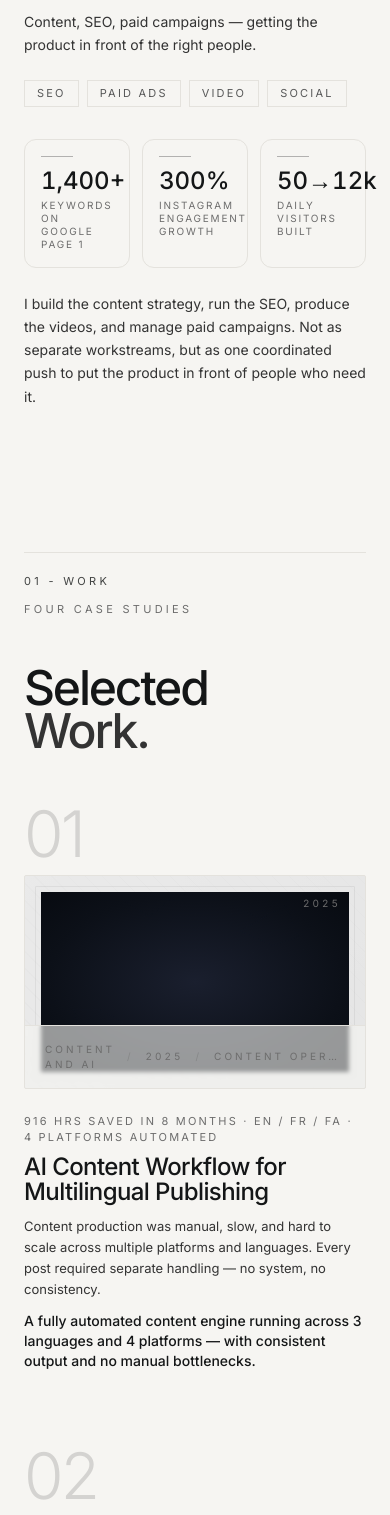
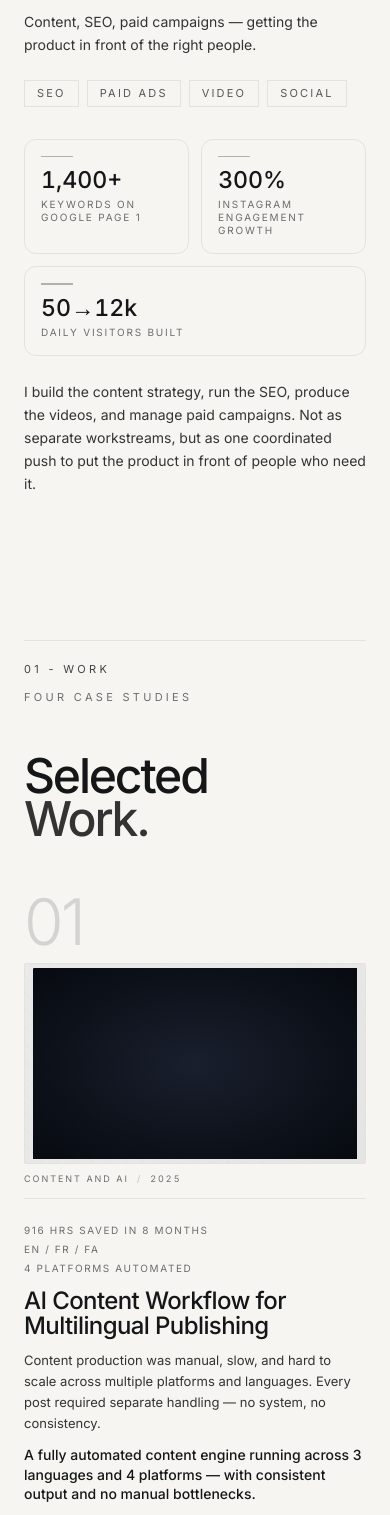
Before and after one commit to salehakbari/my-portfolio, a Next.js app: page / in a window 390 px wide. Shown: the part 1520-3035 px from the top of the page. Built offline with nearby package versions, Linux system fonts and the light colour scheme.

Commit message:
Initial commit

```diff
--- a/components/Hero.tsx
+++ b/components/Hero.tsx
@@ -14,7 +14,6 @@ import { FallingPattern } from "@/components/ui/falling-pattern";
 const EYEBROW = "Content · Growth · Systems";
 const IDENTITY_NOTE =
   "From strategy to execution — I build the content, run the campaigns, and automate the workflows that make marketing teams do more with less.";
-const WORK_STYLE = "";
 
 export default function Hero() {
   return (
@@ -92,9 +91,6 @@ function DesktopHero() {
             </motion.h1>
             <p className="mt-7 text-[clamp(1rem,1.65vw,1.28rem)] text-graphite leading-[1.5] max-w-[34ch]">
               {IDENTITY_NOTE}
-            </p>
-            <p className="mt-4 text-[15px] text-graphite leading-[1.65] max-w-[54ch]">
-              {WORK_STYLE}
             </p>
             <div className="mt-8 flex items-center gap-4">
               <a
@@ -219,9 +215,6 @@ function MobileHero() {
             <p className="mt-7 text-[1.02rem] text-graphite leading-[1.55] max-w-[34ch]">
               {IDENTITY_NOTE}
             </p>
-            <p className="mt-4 text-[15px] text-graphite leading-[1.65] max-w-[54ch]">
-              {WORK_STYLE}
-            </p>
             <div className="mt-8 flex items-center gap-4">
               <a
                 href="#work"
--- a/components/HowIWork.tsx
+++ b/components/HowIWork.tsx
@@ -320,14 +320,17 @@ function MobileStages({
               ))}
             </div>
 
-            <div className="grid grid-cols-3 gap-3 mb-6">
-              {activeStage.metrics.map((metric) => (
+            <div className="grid grid-cols-2 gap-3 mb-6">
+              {activeStage.metrics.map((metric, i) => (
                 <div
                   key={metric.label}
-                  className="border border-line rounded-xl bg-canvas px-4 py-4"
+                  className={[
+                    "min-w-0 border border-line rounded-xl bg-canvas px-4 py-4",
+                    i === activeStage.metrics.length - 1 ? "col-span-2" : "",
+                  ].join(" ")}
                 >
                   <div className="h-[1.5px] w-8 bg-ink/30 mb-3" />
-                  <div className="font-display text-[1.5rem] font-medium text-ink leading-[1] tabular-nums">
+                  <div className="font-display text-[1.45rem] font-medium text-ink leading-[1] tabular-nums whitespace-nowrap">
                     {metric.value}
                   </div>
                   <div className="text-[10px] uppercase tracking-[0.18em] text-mute mt-1.5 leading-[1.3]">
--- a/components/SelectedProjects.tsx
+++ b/components/SelectedProjects.tsx
@@ -47,9 +47,11 @@ function ProjectCard({ project }: { project: ProjectSlot }) {
 }
 
 function MediaFrame({ project }: { project: ProjectSlot }) {
-  const aspect = project.format === "wide" ? "aspect-[16/10]" : "aspect-[4/5]";
+  const aspect =
+    project.format === "wide" ? "aspect-[17/10]" : "aspect-[4/5]";
 
   return (
+    <figure>
       <div
         className={[
           "relative overflow-hidden rounded-[2px] border border-line bg-surface",
@@ -58,7 +60,7 @@ function MediaFrame({ project }: { project: ProjectSlot }) {
       >
         <div
           aria-hidden
-        className={`absolute inset-0 transition-opacity duration-500 ${project.mediaSrc ? "opacity-30" : "opacity-100"}`}
+          className={`absolute inset-0 transition-opacity duration-500 ${project.mediaSrc ? "opacity-35" : "opacity-100"}`}
           style={{
             backgroundImage:
               "linear-gradient(135deg, #EAEAEA 0%, #DCDCDC 100%), repeating-linear-gradient(45deg, rgba(20,22,23,0.04) 0 1px, transparent 1px 12px)",
@@ -67,49 +69,33 @@ function MediaFrame({ project }: { project: ProjectSlot }) {
         />
 
         {project.mediaSrc && (
-        <div className="absolute inset-0 p-4 md:p-6">
-          <div className="relative h-full w-full">
+          <div className="absolute inset-1 md:inset-2">
             <Image
               src={project.mediaSrc}
               alt={project.title}
               fill
               sizes="(min-width: 768px) 50vw, 90vw"
-              className="object-cover"
+              className="object-contain"
             />
           </div>
-        </div>
         )}
-
-      <div
-        aria-hidden
-        className="absolute inset-2.5 rounded-[1px] border border-ink/[0.06] pointer-events-none"
-      />
-
-      <div className="absolute top-5 right-6 text-[10px] uppercase tracking-[0.3em] tabular-nums text-mute">
-        {project.year}
       </div>
 
-      <div className="absolute inset-x-0 bottom-0 flex items-center gap-3 px-5 md:px-6 py-4 text-[10px] uppercase tracking-[0.3em] text-mute border-t border-line bg-canvas/60 backdrop-blur-[2px]">
+      <figcaption className="mt-2 flex items-center gap-2 overflow-hidden border-b border-line pb-3 text-[9px] uppercase tracking-[0.22em] text-mute md:mt-3 md:gap-3 md:text-[10px] md:tracking-[0.3em]">
         <span>{project.discipline}</span>
         <span aria-hidden className="opacity-40">
           /
         </span>
         <span className="tabular-nums">{project.year}</span>
-        <span aria-hidden className="opacity-40">
-          /
-        </span>
-        <span className="truncate">{project.role}</span>
-      </div>
-    </div>
+      </figcaption>
+    </figure>
   );
 }
 
 function Caption({ project }: { project: ProjectSlot }) {
   return (
     <div className="mt-6 md:mt-8">
-      <div className="mb-2 text-[11px] uppercase tracking-[0.2em] text-mute">
-        {project.stats}
-      </div>
+      <StatsLine stats={project.stats} />
       <h3 className="font-display font-medium text-ink leading-[1.05] tracking-tight text-[clamp(1.5rem,3vw,2.25rem)]">
         {project.title}
       </h3>
@@ -122,3 +108,20 @@ function Caption({ project }: { project: ProjectSlot }) {
     </div>
   );
 }
+
+function StatsLine({ stats }: { stats: string }) {
+  const parts = stats.split(/\s*\u00C2?\u00B7\s*/).filter(Boolean);
+
+  return (
+    <div className="mb-3 flex flex-col gap-1 text-[10px] uppercase tracking-[0.16em] text-mute md:mb-2 md:flex-row md:flex-wrap md:gap-0 md:text-[11px] md:tracking-[0.2em]">
+      {parts.map((part) => (
+        <span
+          key={part}
+          className="leading-[1.5] md:after:mx-2 md:after:text-mute/50 md:after:content-['/'] last:md:after:content-none"
+        >
+          {part}
+        </span>
+      ))}
+    </div>
+  );
+}
--- a/components/SiteHeader.tsx
+++ b/components/SiteHeader.tsx
@@ -168,13 +168,10 @@ function DotNav() {
                   }}
                   aria-label={item.label}
                   aria-current={isActive ? "true" : undefined}
-                  className="group flex items-center justify-end gap-2"
+                  className="group flex h-5 w-5 items-center justify-center"
                 >
                   <span
-                    className={[
-                      "text-[9px] uppercase tracking-[0.2em] transition-all duration-300 group-hover:text-ink/50",
-                      isActive ? "text-ink/60" : "text-ink/0",
-                    ].join(" ")}
+                    className="sr-only"
                   >
                     {item.label}
                   </span>
--- a/components/VisualWork.tsx
+++ b/components/VisualWork.tsx
@@ -1,5 +1,6 @@
 "use client";
 
+import Image from "next/image";
 import { useEffect, useRef, useState, type ReactNode } from "react";
 import { motion, useInView, useReducedMotion } from "framer-motion";
 
@@ -26,6 +27,16 @@ const VISUAL_PROJECTS: VisualProject[] = [
   },
   {
     index: "02",
+    title: "Go Habs Go — A Fan Anthem for the Montreal Canadiens",
+    summary:
+      "A 1:11 fan music video produced for the Montreal Canadiens supporter community, moving from the team's 1909 origins through its legends and into the current roster. The goal was to push the latest capabilities of each tool in the pipeline as far as they would go. Claude handled script, song structure, and a ten-scene shot breakdown. Suno produced the original track. GPT Image 2 was run through Codex, where the full scenario, style guide, and prompt set were defined as a structured project so every keyframe stayed inside a single visual system. Seedance 2.0 animated the ten scenes using three different generation strategies depending on what each shot needed. Final assembly in CapCut. The core challenge was consistency: ten scenes spanning a century of players, different lighting conditions, and different camera angles, all needing to read as one piece.",
+    tools: ["Claude", "Codex", "GPT Image2", "Suno", "Seedance 2.0", "CapCut"],
+    thumbnail: "/Visual%20Work/Ice-Remember.jpg",
+    vimeoId: "1199563143",
+    aspectRatio: "16:9",
+  },
+  {
+    index: "03",
     title: "Francophone Express Entry for African Audiences",
     summary:
       "This video was created for an Instagram campaign focused on the Francophone Express Entry pathway for French speaking audiences in Africa. A strong first hook mattered, so I did not want the opening to sound overly formal or too safe. Instead, I used an AI presenter with a polished but approachable look and shaped the script to sit somewhere between brand credibility and natural conversation. The result was a piece designed to stop the scroll without losing the tone Parsis needed to maintain.",
@@ -35,7 +46,7 @@ const VISUAL_PROJECTS: VisualProject[] = [
     aspectRatio: "9:16",
   },
   {
-    index: "03",
+    index: "04",
     title: "Tara Covers the Express Entry Changes",
     summary:
       "When new changes were announced in Canada's Express Entry system, the video needed to feel informative, timely, and visually grounded. I built it by combining an AI presenter, interview style news visuals, and real footage from Canada so the update would feel closer to an actual media piece rather than a plain explainer. This project also introduced Tara, a custom designed AI presenter created to feel more aligned with the Parsis brand across both English and Persian content.",
@@ -45,7 +56,7 @@ const VISUAL_PROJECTS: VisualProject[] = [
     aspectRatio: "9:16",
   },
   {
-    index: "04",
+    index: "05",
     title: "What Happens After You Get an ITA",
     summary:
       "A surprising number of applicants lose their opportunity after receiving an invitation because documents are incomplete or the submission process takes too long. This video was made to explain that risk quickly and clearly, without overwhelming the viewer. I used an AI presenter designed for Francophone content and focused on delivering the problem and the solution in a short format that could work well in a campaign environment.",
@@ -55,7 +66,7 @@ const VISUAL_PROJECTS: VisualProject[] = [
     aspectRatio: "16:9",
   },
   {
-    index: "05",
+    index: "06",
     title: "Tara on the CN Tower",
     summary:
       "For this immigration update, I wanted the opening to do more than introduce the topic. It needed a visual hook strong enough to make people stop before the message even began. So instead of starting with a standard presenter shot, I placed Tara on the edge of Toronto's CN Tower, speaking to the camera while it slowly pulls away. The scene was designed to create tension and curiosity first, then carry the viewer into the actual update.",
@@ -272,12 +283,12 @@ function VideoPanel({
       className="group absolute inset-0 w-full h-full overflow-hidden"
       aria-label={`Play ${project.title}`}
     >
-      {/* eslint-disable-next-line @next/next/no-img-element */}
-      <img
+      <Image
         src={project.thumbnail}
         alt={project.title}
+        fill
+        sizes="(min-width: 768px) 50vw, 90vw"
         className="absolute inset-0 w-full h-full object-cover transition-transform duration-[900ms] ease-[cubic-bezier(0.22,0.61,0.36,1)] group-hover:scale-[1.03]"
-        loading="lazy"
       />
       <div className="absolute inset-0 bg-gradient-to-t from-black/40 via-black/10 to-black/20 transition-opacity duration-500 group-hover:from-black/50" />
       <div className="absolute inset-0 flex items-center justify-center">
--- a/components/ui/demo.tsx
+++ /dev/null
@@ -1,14 +0,0 @@
-import { FallingPattern } from "@/components/ui/falling-pattern";
-
-export default function DefaultDemo() {
-  return (
-    <div className="w-full relative min-h-screen">
-      <FallingPattern className="h-screen [mask-image:radial-gradient(ellipse_at_center,transparent,var(--background))]" />
-      <div className="absolute inset-0 z-10 flex items-center justify-center">
-        <h1 className="font-mono text-7xl font-extrabold tracking-tighter">
-          Falling Pattern
-        </h1>
-      </div>
-    </div>
-  );
-}
--- a/components/ui/gradient-dots.tsx
+++ /dev/null
@@ -1,70 +0,0 @@
-"use client";
-
-import React from "react";
-import { motion, useReducedMotion } from "framer-motion";
-
-type GradientDotsProps = React.ComponentProps<typeof motion.div> & {
-  dotSize?: number;
-  spacing?: number;
-  duration?: number;
-  backgroundColor?: string;
-};
-
-export function GradientDots({
-  dotSize = 6,
-  spacing = 14,
-  duration = 40,
-  backgroundColor = "#F6F5F2",
-  className = "",
-  ...props
-}: GradientDotsProps) {
-  const reduceMotion = useReducedMotion();
-  const hexSpacing = spacing * 1.732;
-
-  return (
-    <motion.div
-      className={`absolute inset-0 ${className}`}
-      style={{
-        backgroundColor,
-        backgroundImage: `
-          radial-gradient(circle at 50% 50%, transparent 1.5px, ${backgroundColor} 0 ${dotSize}px, transparent ${dotSize}px),
-          radial-gradient(circle at 50% 50%, transparent 1.5px, ${backgroundColor} 0 ${dotSize}px, transparent ${dotSize}px),
-          radial-gradient(circle at 50% 50%, #2a2a2a, transparent 65%),
-          radial-gradient(circle at 50% 50%, #555555, transparent 65%),
-          radial-gradient(circle at 50% 50%, #888888, transparent 65%),
-          radial-gradient(ellipse at 50% 50%, #1a1a1a, transparent 65%)
-        `,
-        backgroundSize: `
-          ${spacing}px ${hexSpacing}px,
-          ${spacing}px ${hexSpacing}px,
-          200% 200%,
-          200% 200%,
-          200% 200%,
-          200% ${hexSpacing}px
-        `,
-        backgroundPosition: `
-          0px 0px, ${spacing / 2}px ${hexSpacing / 2}px,
-          0% 0%, 0% 0%, 0% 0%, 0% 0%
-        `,
-      }}
-      animate={
-        reduceMotion
-          ? undefined
-          : {
-              backgroundPosition: [
-                `0px 0px, ${spacing / 2}px ${hexSpacing / 2}px, 800% 400%, 1000% -400%, -1200% -600%, 400% ${hexSpacing}px`,
-                `0px 0px, ${spacing / 2}px ${hexSpacing / 2}px, 0% 0%, 0% 0%, 0% 0%, 0% 0%`,
-              ],
-            }
-      }
-      transition={{
-        backgroundPosition: {
-          duration,
-          ease: "linear",
-          repeat: Infinity,
-        },
-      }}
-      {...props}
-    />
-  );
-}
```
Also changed, not shown: public/Visual Work/Ice-Remember.jpg (added), 1 other file (tests, documents, lock files or other folders). Lines whose indentation alone changed are shown as unchanged.
